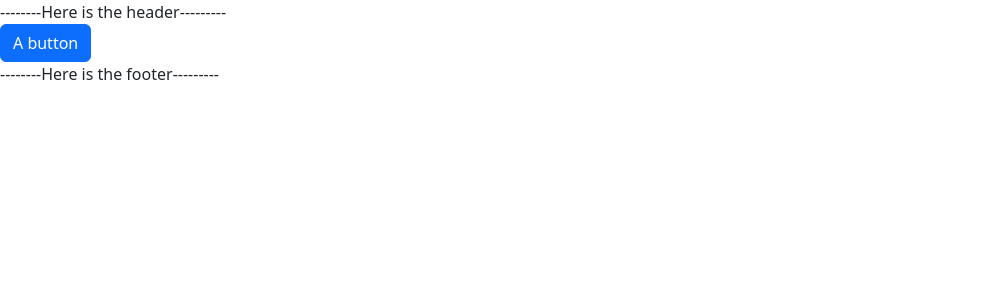
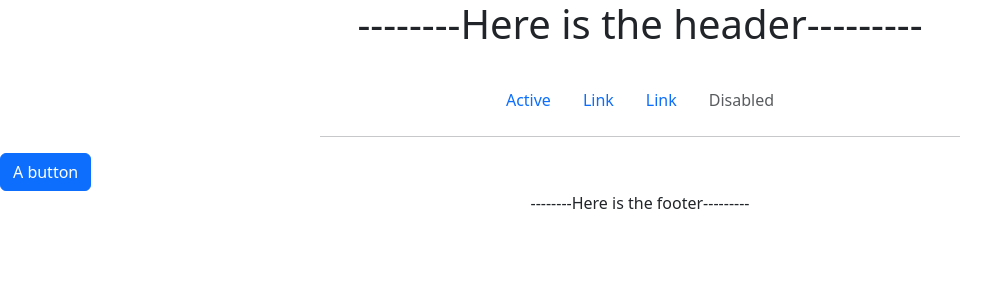
Before and after one commit to lubrozz/lubrozz.github.io, a React (Vite) app in the folder cv_web-page/: page / in a window 1280 px wide. Shown: the top 300 px of the page, without its empty margins (0-984 px from the left). Built offline with nearby package versions, Linux system fonts and the light colour scheme.

Commit message:
Added to NavBar

```diff
--- a/cv_web-page/src/App.css
+++ b/cv_web-page/src/App.css
@@ -0,0 +1,9 @@
+.solid-line {
+  margin-left: auto;
+  margin-right: auto;
+  width: 50%;
+}
+
+.navbar-links {
+  border-right: 2px solid #bbb;
+}
--- a/cv_web-page/src/App.tsx
+++ b/cv_web-page/src/App.tsx
@@ -1,9 +1,9 @@
-//import Message from "./Message";
 import ListGroup from "./components/ListGroup";
 import Button from "./components/Button";
 import Alert from "./components/Alert";
 import { useState } from "react";
 import MainLayout from "./Layout/MainLayout";
+import NavBar from "./components/NavBar";
 
 /**
  * --------The Alert--------
@@ -35,7 +35,7 @@ function App() {
       {alertVisible && (
         <Alert onClose={() => setAlertVisibility(false)}>An Alert </Alert>
       )}
-
+      <NavBar></NavBar>
       <Button color="primary" onClick={() => setAlertVisibility(true)}>
         A button
       </Button>
--- a/cv_web-page/src/Layout/MainLayout.tsx
+++ b/cv_web-page/src/Layout/MainLayout.tsx
@@ -7,9 +7,14 @@ interface Props {
 const MainLayout = ({ children }: Props) => {
   return (
     <div>
-      <header>--------Here is the header---------</header>
+      <header style={{ textAlign: "center" }}>
+        <h1>--------Here is the header---------</h1>
+      </header>
+      <br></br>
       <main>{children}</main>
-      <footer>--------Here is the footer---------</footer>
+      <footer style={{ textAlign: "center" }}>
+        --------Here is the footer---------
+      </footer>
     </div>
   );
 };
--- /dev/null
+++ b/cv_web-page/src/components/NavBar.tsx
@@ -0,0 +1,28 @@
+import React from "react";
+import "../App.css";
+
+//Add more css to navbar links.
+
+const NavBar = () => {
+  return (
+    <>
+      <nav className="nav justify-content-center">
+        <a className="nav-link active" aria-current="page" href="#">
+          Active
+        </a>
+        <a className="nav-link" href="#">
+          Link
+        </a>
+        <a className="nav-link" href="#">
+          Link
+        </a>
+        <a className="nav-link disabled" aria-disabled="true">
+          Disabled
+        </a>
+      </nav>
+      <hr className="solid-line"></hr>
+    </>
+  );
+};
+
+export default NavBar;
```
